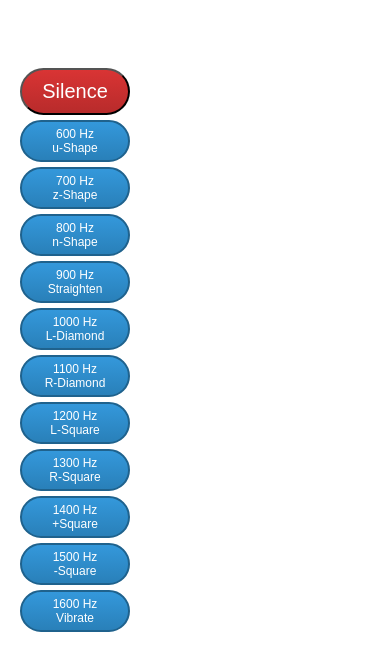
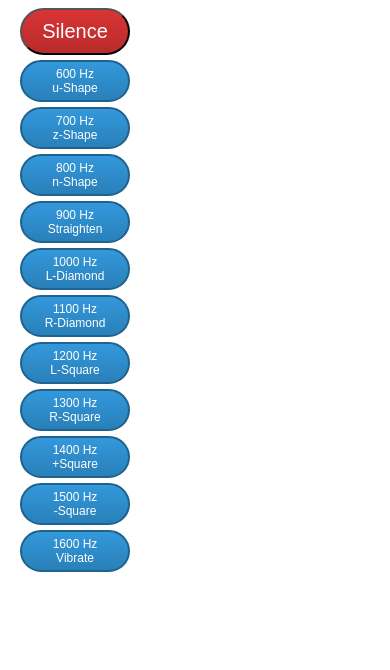
Before and after one commit to wsavoie/wsavoie.github.io, a plain HTML site: page index.html in a window 390 px wide. Drawn offline with Linux system fonts and the light colour scheme.

Commit message:
removed top padding to improve "fit" on phone

```diff
--- a/index.html
+++ b/index.html
@@ -11,7 +11,6 @@
 	   <style>
 		body {
 			margin-left: 20px;
-			padding-top: 60px;
 			padding-bottom: 40px;
 		}
 		label {
```
